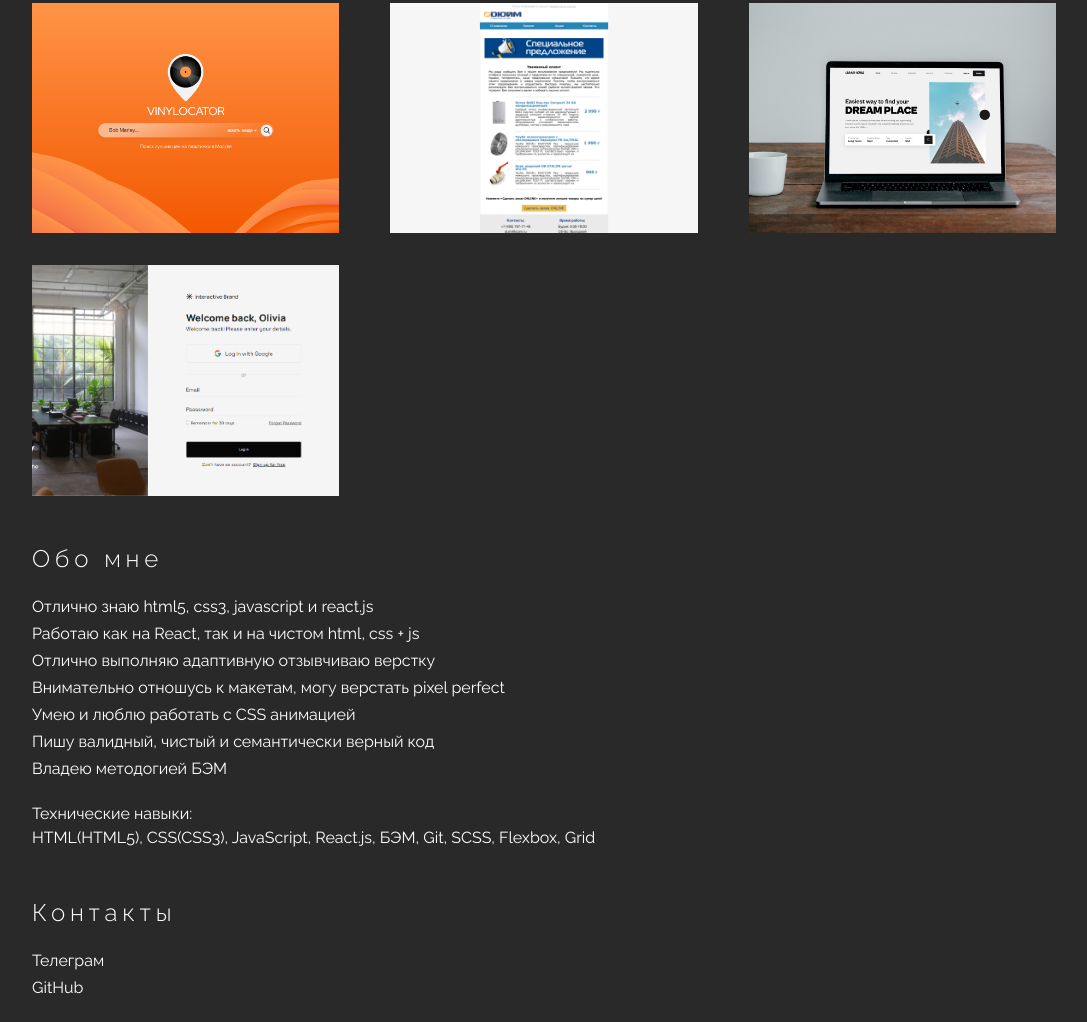
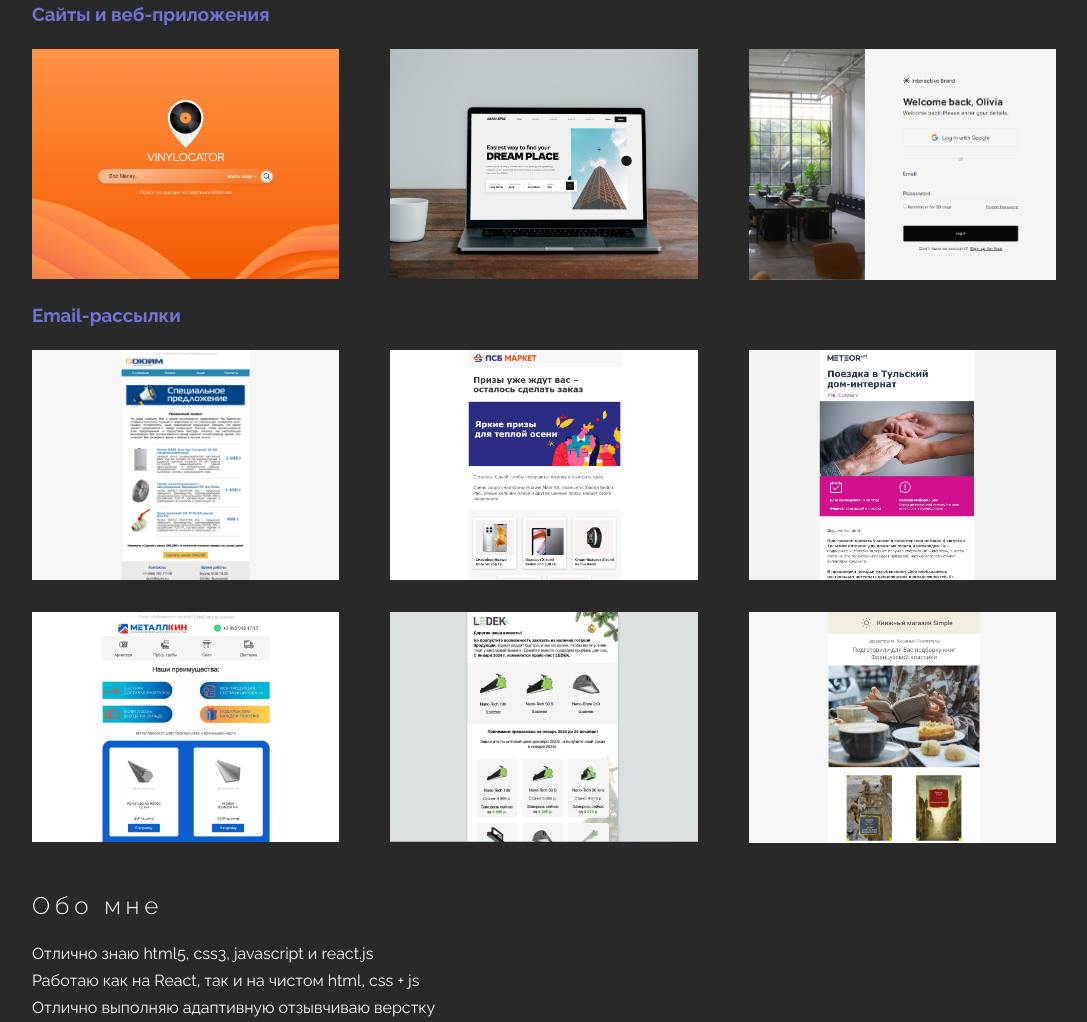
Before and after one commit to pirogue-one/pirogue.one, a plain HTML site: page index.html in a window 1280 px wide. Shown: the part 759-1781 px from the top of the page, without its empty margins (96-1183 px from the left). Drawn offline with Linux system fonts and the light colour scheme.

Commit message:
added some new projects to portfolio

```diff
--- a/index.html
+++ b/index.html
@@ -32,17 +32,12 @@
         </section>
         <section id="projects" class="projects">
             <h2 class="title">Мои проекты</h2>
+            <h3>Сайты и веб-приложения</h3>
             <div class="gallery">
                 <div class="card">
                     <a href="https://vinylocator.com/" target="_blank"><img src="./images/vinylocator-s (2).png"
                             alt="Превью проекта"></a>
                     <p class="card__description">Сайт по поиску дешевого винила в Москве. Разработан на React.
-                        Коммерческая работа.</p>
-                </div>
-                <div class="card">
-                    <a href="https://github.com/pirogue-one/duim_email/blob/main/duim-email.html" target="_blank"><img src="./images/duim.png"
-                            alt="Превью проекта"></a>
-                    <p class="card__description">Верстка email-рассылка с адаптацией на мобильные устройства.
                         Коммерческая работа.</p>
                 </div>
                 <div class="card">
@@ -56,6 +51,46 @@
                             src="./images/image_2023-05-12_18-08-16.png" alt="Превью проекта"></a>
                     <p class="card__description">Страница авторизации для сайта.</p>
                 </div>
+            </div>
+            <h3>Email-рассылки</h3>
+            <div class="gallery">
+                <div class="card">
+                    <a href="https://github.com/pirogue-one/duim_email/blob/main/duim-email.html" target="_blank"><img src="./images/duim.png"
+                            alt="Превью проекта"></a>
+                    <p class="card__description">Верстка email-рассылки с адаптацией на мобильные устройства.
+                        Коммерческая работа.</p>
+                </div>
+                <div class="card">
+                    <a href="https://aleriiu.github.io/psb-market/" target="_blank"><img src="./images/spb.jpg"
+                            alt="Превью проекта"></a>
+                    <p class="card__description">Верстка email-рассылки с адаптацией на мобильные устройства  для СБП макркета.
+                        Коммерческая работа.</p>
+                </div>
+                <div class="card">
+                    <a href="https://aleriiu.github.io/meteor-email/" target="_blank"><img src="./images/meteor.jpg"
+                            alt="Превью проекта"></a>
+                    <p class="card__description">Верстка email-рассылки с адаптацией на мобильные устройства.
+                        Коммерческая работа.</p>
+                </div>
+                <div class="card">
+                    <a href="https://aleriiu.github.io/metallkin-email/" target="_blank"><img src="./images/metallkin.jpg"
+                            alt="Превью проекта"></a>
+                    <p class="card__description">Верстка email-рассылки с адаптацией на мобильные устройства для компании Маталлкин.
+                        Коммерческая работа.</p>
+                </div>
+                <div class="card">
+                    <a href="https://aleriiu.github.io/ledek-email/" target="_blank"><img src="./images/ledek.jpg"
+                            alt="Превью проекта"></a>
+                    <p class="card__description">Верстка email-рассылки с адаптацией на мобильные устройства для компании Ledek.
+                        Коммерческая работа.</p>
+                </div>
+                <div class="card">
+                    <a href="https://aleriiu.github.io/email-bookShop/" target="_blank"><img src="./images/bookshop.jpg"
+                            alt="Превью проекта"></a>
+                    <p class="card__description">Верстка email-рассылки для книжного магазина с адаптацией на мобильные устройства.
+                        Коммерческая работа.</p>
+                </div>
+
             </div>
         </section>
         <section id="about-me" class="about-me">
--- a/style.css
+++ b/style.css
@@ -83,6 +83,10 @@ section {
 .main-title {
     font-weight: 300;
     font-size: 5rem;
+}
+
+h3 {
+    color: #7373d6;
 }
 
 .accent-1 {
```
Also changed, not shown: images/bookshop.jpg (added), images/ledek.jpg (added), images/metallkin.jpg (added), images/meteor.jpg (added), images/spb.jpg (added).
